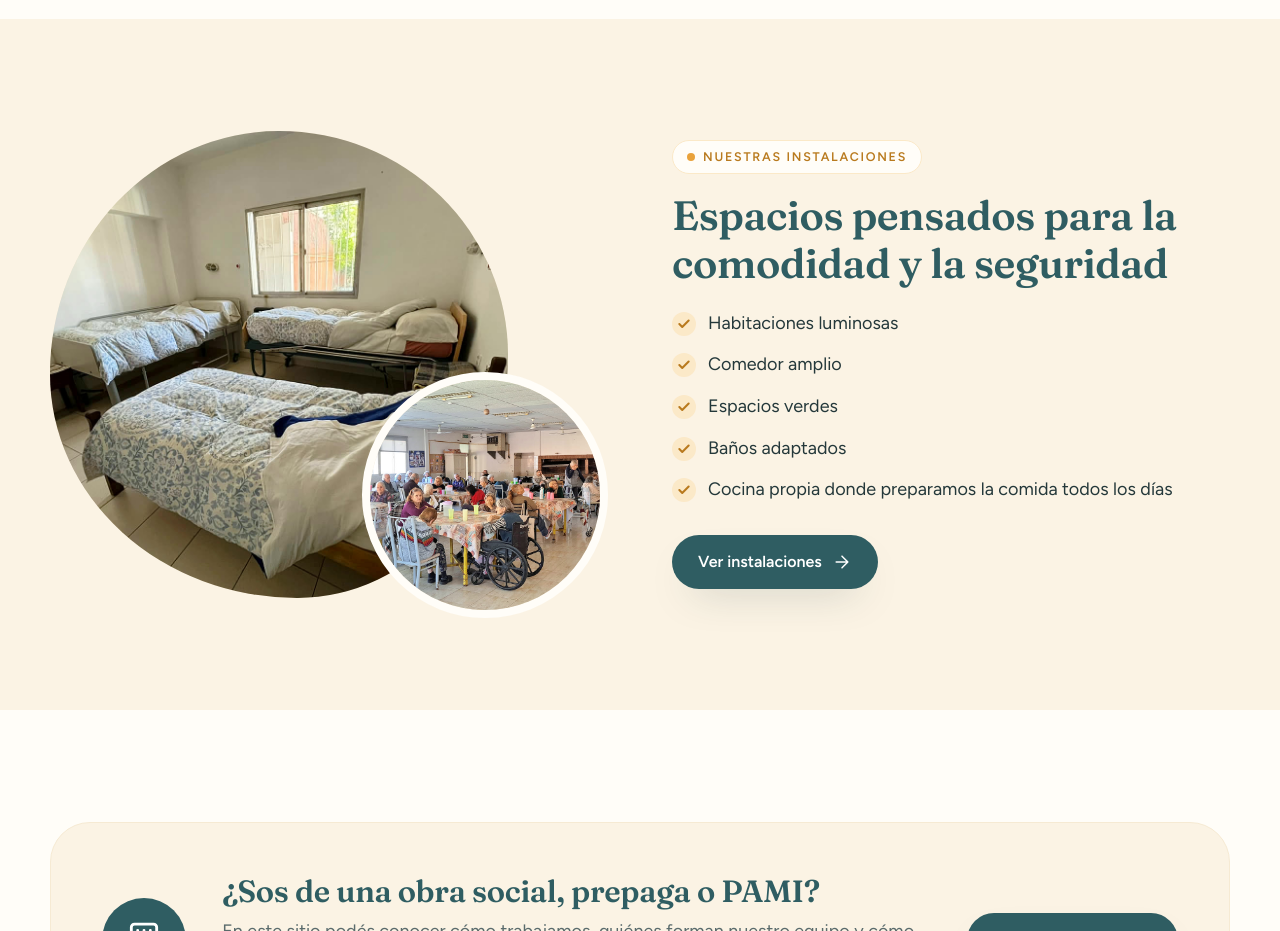
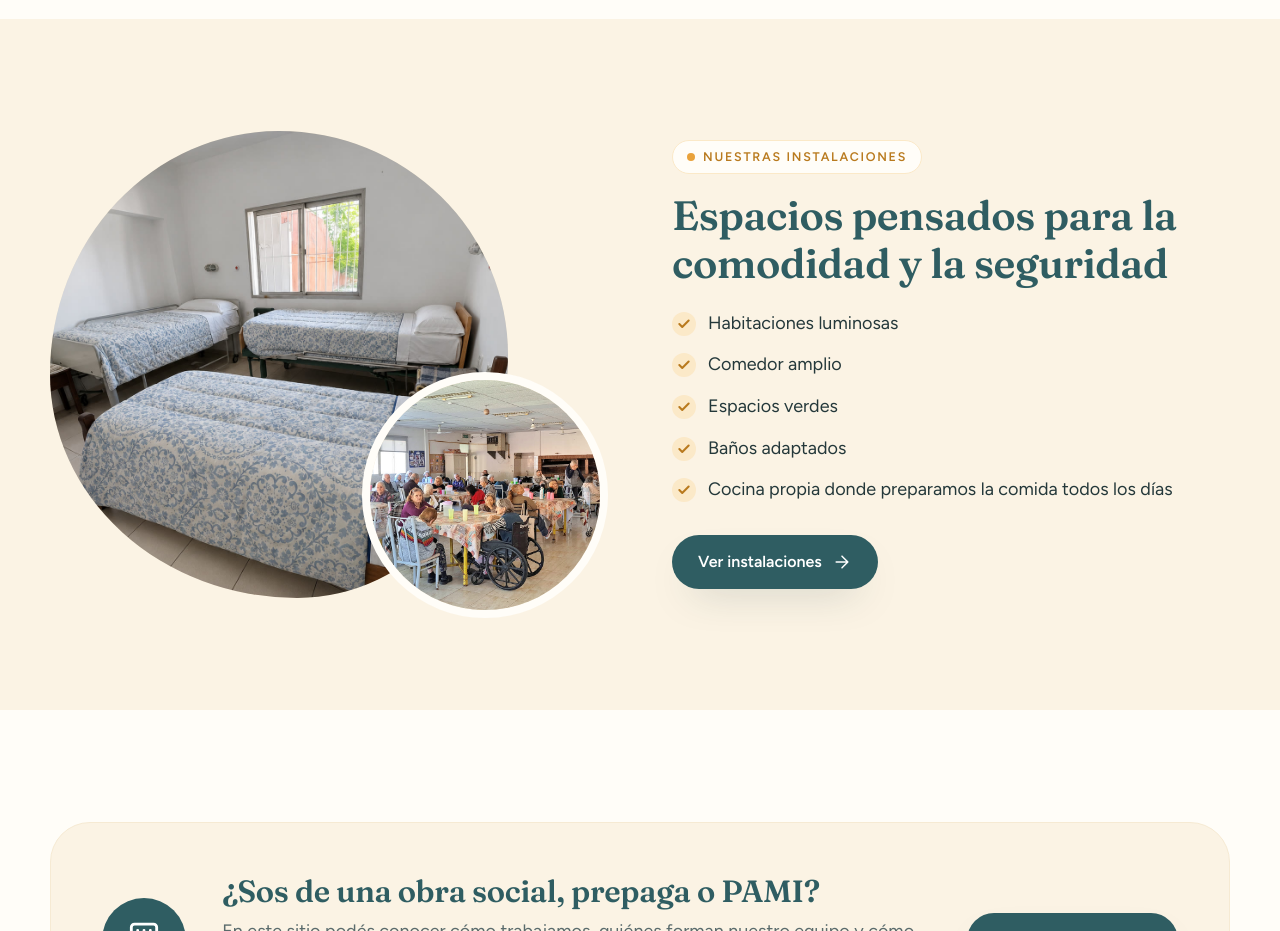
Before and after one commit to nudge-digital-lab/laluzdivina-propuesta, a plain HTML site: page index.html in a window 1280 px wide. Shown: the part 2280-3211 px from the top of the page. Drawn offline with Linux system fonts and the light colour scheme.

Commit message:
Actualiza la vista previa

```diff
--- a/index.html
+++ b/index.html
@@ -104,7 +104,7 @@
 <section class="seccion seccion--crema" id="instalaciones">
   <div class="contenedor dos-col">
     <div class="par-fotos">
-      <figure class="foto con-img foto-organica"><img src="img/fotos/nadia-habitacion.jpg" alt="Habitación de la residencia" loading="lazy"></figure>
+      <figure class="foto con-img foto-organica"><img src="img/fotos/habitacion-mejorada.jpg" alt="Habitación de la residencia" loading="lazy"></figure>
       <figure class="foto con-img foto--mini"><img src="img/fotos/real-comedor.jpg" alt="Residentes en el comedor" loading="lazy"></figure>
     </div>
     <div>
```
Also changed, not shown: nosotros.html (+1 -1 lines), img/fotos/habitacion-mejorada.jpg (added).
